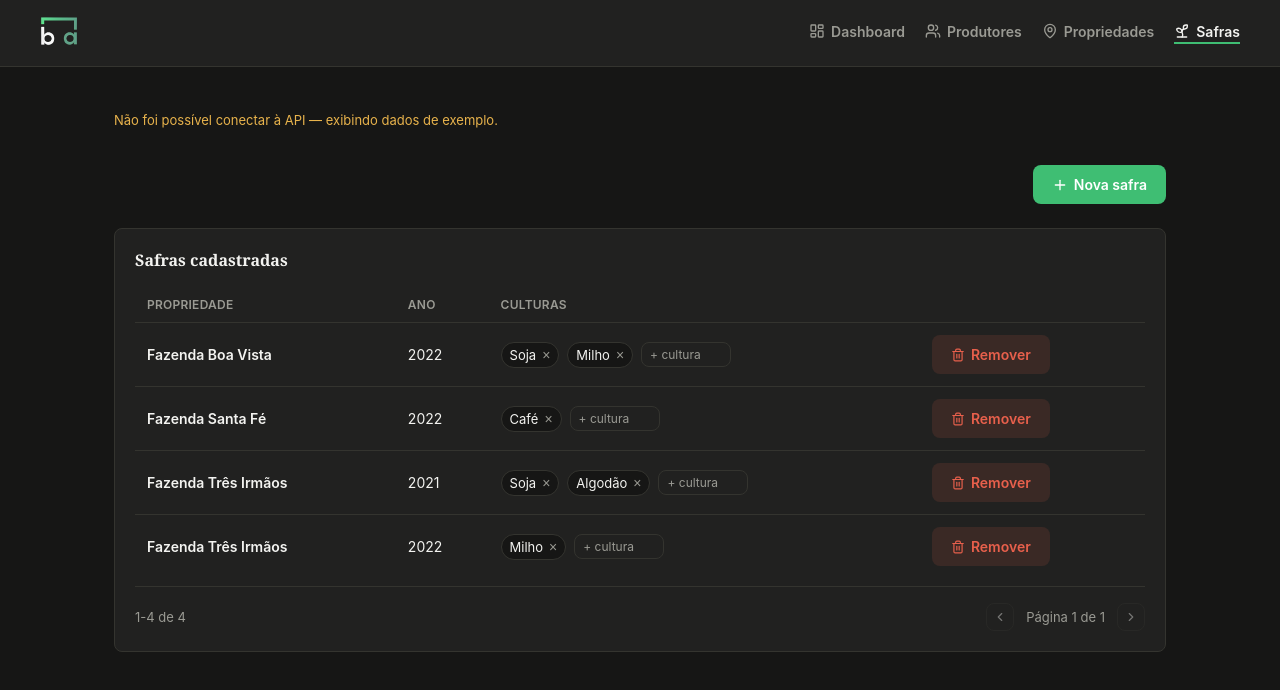
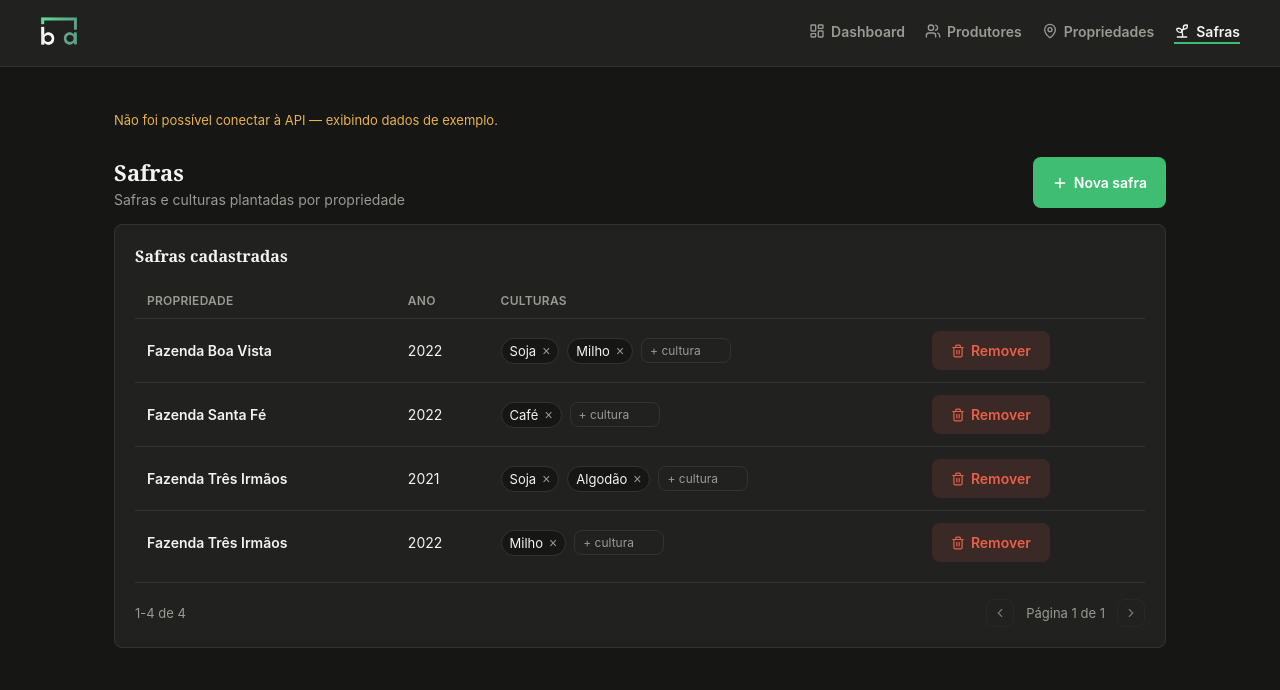
Before and after one commit to lucasdasilva182/brain-ag, a React (Vite) app in the folder frontend/: page /safras in a window 1280 px wide. Shown: the top 690 px of the page. Built offline with nearby package versions, Linux system fonts and the light colour scheme; no server answers.

Commit message:
feat(frontend): add PageHeader component and apply it across all pages

```diff
--- /dev/null
+++ b/frontend/src/components/molecules/PageHeader.tsx
@@ -0,0 +1,36 @@
+import styled from 'styled-components';
+
+const BREAKPOINT_TABLET = '900px';
+
+const Wrapper = styled.div`
+  @media (max-width: ${BREAKPOINT_TABLET}) {
+    width: 100%;
+  }
+`;
+
+const Titulo = styled.h1`
+  font-family: ${({ theme }) => theme.font.display};
+  font-size: 22px;
+  color: ${({ theme }) => theme.colors.text};
+  margin: 0 0 4px 0;
+`;
+
+const Subtitulo = styled.p`
+  font-size: 14px;
+  color: ${({ theme }) => theme.colors.textMuted};
+  margin: 0;
+`;
+
+interface PageHeaderProps {
+  titulo: string;
+  subtitulo?: string;
+}
+
+export function PageHeader({ titulo, subtitulo }: PageHeaderProps) {
+  return (
+    <Wrapper>
+      <Titulo>{titulo}</Titulo>
+      {subtitulo && <Subtitulo>{subtitulo}</Subtitulo>}
+    </Wrapper>
+  );
+}
--- a/frontend/src/pages/DashboardPage.tsx
+++ b/frontend/src/pages/DashboardPage.tsx
@@ -8,25 +8,9 @@ import { PieChartCard } from '../components/organisms/PieChartCard';
 import { DashboardSkeleton } from '../components/organisms/DashboardSkeleton';
 import { Card, CardTitle } from '../components/atoms/Card';
 import { formatarHectares } from '../utils/format';
+import { PageHeader } from '../components/molecules/PageHeader';
 
 const BREAKPOINT_TABLET = '900px';
-
-const PageHeader = styled.div`
-  margin-bottom: ${({ theme }) => theme.spacing(6)};
-`;
-
-const Titulo = styled.h1`
-  font-family: ${({ theme }) => theme.font.display};
-  font-size: 22px;
-  color: ${({ theme }) => theme.colors.text};
-  margin: 0 0 4px 0;
-`;
-
-const Subtitulo = styled.p`
-  font-size: 14px;
-  color: ${({ theme }) => theme.colors.textMuted};
-  margin: 0;
-`;
 
 const Layout = styled.div`
   display: grid;
@@ -35,7 +19,7 @@ const Layout = styled.div`
     'hero acesso'
     'cultura acesso'
     'secundarios acesso';
-  gap: ${({ theme }) => theme.spacing(6)};
+  gap: ${({ theme }) => theme.spacing(4)};
   align-items: start;
 
   @media (max-width: ${BREAKPOINT_TABLET}) {
@@ -49,12 +33,16 @@ const Layout = styled.div`
   }
 `;
 
+const Wrapper = styled.div`
+  margin-bottom: ${({ theme }) => theme.spacing(6)};
+`;
+
 const HeroCard = styled.div`
   grid-area: hero;
   background: ${({ theme }) => theme.colors.surface};
   border: 1px solid ${({ theme }) => theme.colors.border};
   border-radius: ${({ theme }) => theme.radius};
-  padding: ${({ theme }) => theme.spacing(6)};
+  padding: ${({ theme }) => theme.spacing(4)};
   display: flex;
   align-items: flex-end;
   justify-content: space-between;
@@ -166,10 +154,9 @@ export function DashboardPage() {
 
   return (
     <div>
-      <PageHeader>
-        <Titulo>Dashboard</Titulo>
-        <Subtitulo>Visão geral da operação agrícola</Subtitulo>
-      </PageHeader>
+      <Wrapper>
+        <PageHeader titulo="Dashboard" subtitulo="Visão geral da operação agrícola" />
+      </Wrapper>
 
       <Layout>
         <HeroCard>
--- a/frontend/src/pages/ProdutoresPage.tsx
+++ b/frontend/src/pages/ProdutoresPage.tsx
@@ -16,10 +16,19 @@ import { Button } from '../components/atoms/Button';
 import { Modal } from '../components/molecules/Modal';
 import { TableSkeleton } from '../components/molecules/TableSkeleton';
 import type { Produtor } from '../types/domain';
+import { PageHeader } from '../components/molecules/PageHeader';
+
+const BREAKPOINT_TABLET = '900px';
 
 const Toolbar = styled.div`
   display: flex;
-  justify-content: flex-end;
+  justify-content: space-between;
+
+  @media (max-width: ${BREAKPOINT_TABLET}) {
+    flex-direction: column;
+    align-items: flex-end;
+    gap: ${({ theme }) => theme.spacing(4)};
+  }
 `;
 
 const ConfirmText = styled.p`
@@ -83,7 +92,7 @@ export function ProdutoresPage() {
   }
 
   return (
-    <div style={{ display: 'flex', flexDirection: 'column', gap: 24 }}>
+    <div style={{ display: 'flex', flexDirection: 'column', gap: 16 }}>
       {usandoMock && (
         <p style={{ fontSize: 13, color: '#E8B34C' }}>
           Não foi possível conectar à API — exibindo dados de exemplo.
@@ -91,6 +100,7 @@ export function ProdutoresPage() {
       )}
 
       <Toolbar>
+        <PageHeader titulo="Produtores" subtitulo="Lista de produtores rurais cadastrados" />
         <Button onClick={() => setCriarAberto(true)}>
           <Plus size={16} />
           Novo produtor
--- a/frontend/src/pages/PropriedadesPage.tsx
+++ b/frontend/src/pages/PropriedadesPage.tsx
@@ -18,10 +18,19 @@ import { Modal } from '../components/molecules/Modal';
 import { TableSkeleton } from '../components/molecules/TableSkeleton';
 import type { Propriedade } from '../types/domain';
 import type { PropriedadeFormValues } from '../components/organisms/propriedades/PropriedadeForm';
+import { PageHeader } from '../components/molecules/PageHeader';
+
+const BREAKPOINT_TABLET = '900px';
 
 const Toolbar = styled.div`
   display: flex;
-  justify-content: flex-end;
+  justify-content: space-between;
+
+  @media (max-width: ${BREAKPOINT_TABLET}) {
+    flex-direction: column;
+    align-items: flex-end;
+    gap: ${({ theme }) => theme.spacing(4)};
+  }
 `;
 
 const ConfirmText = styled.p`
@@ -135,7 +144,7 @@ export function PropriedadesPage() {
   }
 
   return (
-    <div style={{ display: 'flex', flexDirection: 'column', gap: 24 }}>
+    <div style={{ display: 'flex', flexDirection: 'column', gap: 16 }}>
       {usandoMock && (
         <p style={{ fontSize: 13, color: '#E8B34C' }}>
           Não foi possível conectar à API — exibindo dados de exemplo.
@@ -143,6 +152,10 @@ export function PropriedadesPage() {
       )}
 
       <Toolbar>
+        <PageHeader
+          titulo="Propriedades"
+          subtitulo="Fazendas cadastradas e suas informações de área"
+        />
         <Button onClick={() => setCriarAberto(true)} disabled={produtores.length === 0}>
           <Plus size={16} />
           Nova propriedade
--- a/frontend/src/pages/SafrasPage.tsx
+++ b/frontend/src/pages/SafrasPage.tsx
@@ -19,10 +19,19 @@ import { Modal } from '../components/molecules/Modal';
 import { TableSkeleton } from '../components/molecules/TableSkeleton';
 import type { Safra } from '../types/domain';
 import type { SafraFormValues } from '../components/organisms/safras/SafraForm';
+import { PageHeader } from '../components/molecules/PageHeader';
+
+const BREAKPOINT_TABLET = '900px';
 
 const Toolbar = styled.div`
   display: flex;
-  justify-content: flex-end;
+  justify-content: space-between;
+
+  @media (max-width: ${BREAKPOINT_TABLET}) {
+    flex-direction: column;
+    align-items: flex-end;
+    gap: ${({ theme }) => theme.spacing(4)};
+  }
 `;
 
 const ConfirmText = styled.p`
@@ -107,7 +116,7 @@ export function SafrasPage() {
   }
 
   return (
-    <div style={{ display: 'flex', flexDirection: 'column', gap: 24 }}>
+    <div style={{ display: 'flex', flexDirection: 'column', gap: 16 }}>
       {usandoMock && (
         <p style={{ fontSize: 13, color: '#E8B34C' }}>
           Não foi possível conectar à API — exibindo dados de exemplo.
@@ -115,6 +124,7 @@ export function SafrasPage() {
       )}
 
       <Toolbar>
+        <PageHeader titulo="Safras" subtitulo="Safras e culturas plantadas por propriedade" />
         <Button onClick={() => setCriarAberto(true)} disabled={propriedades.length === 0}>
           <Plus size={16} />
           Nova safra
```
